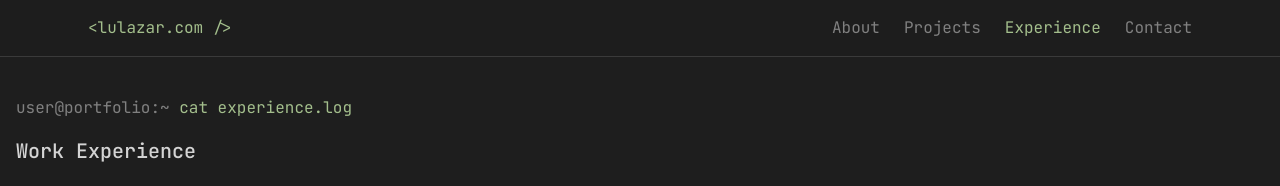
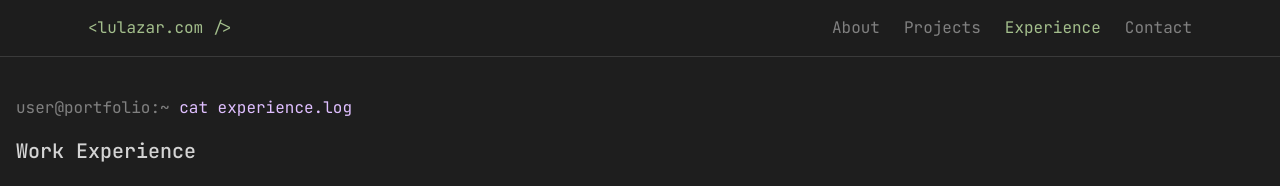
Before and after one commit to lazarr1/lulazar-com, a React (Vite) app: page /experience in a window 1280 px wide. Shown: the top 186 px of the page. Built offline with nearby package versions, Linux system fonts and the light colour scheme.

Commit message:
fixed colour of experience cat

```diff
--- a/src/pages/Experience.tsx
+++ b/src/pages/Experience.tsx
@@ -143,7 +143,7 @@ export function Experience() {
       <section className="min-h-screen px-4 py-24">
         <div className="max-w-7xl mx-auto w-full">
           <div className="mb-8 opacity-0 animate-slideInLeft">
-            <div className="text-[#a3be8c] mb-4">
+            <div className="text-[#dfbfff] mb-4">
               <span className="text-[#808080]">user@portfolio:~</span> cat
               experience.log
             </div>
```
